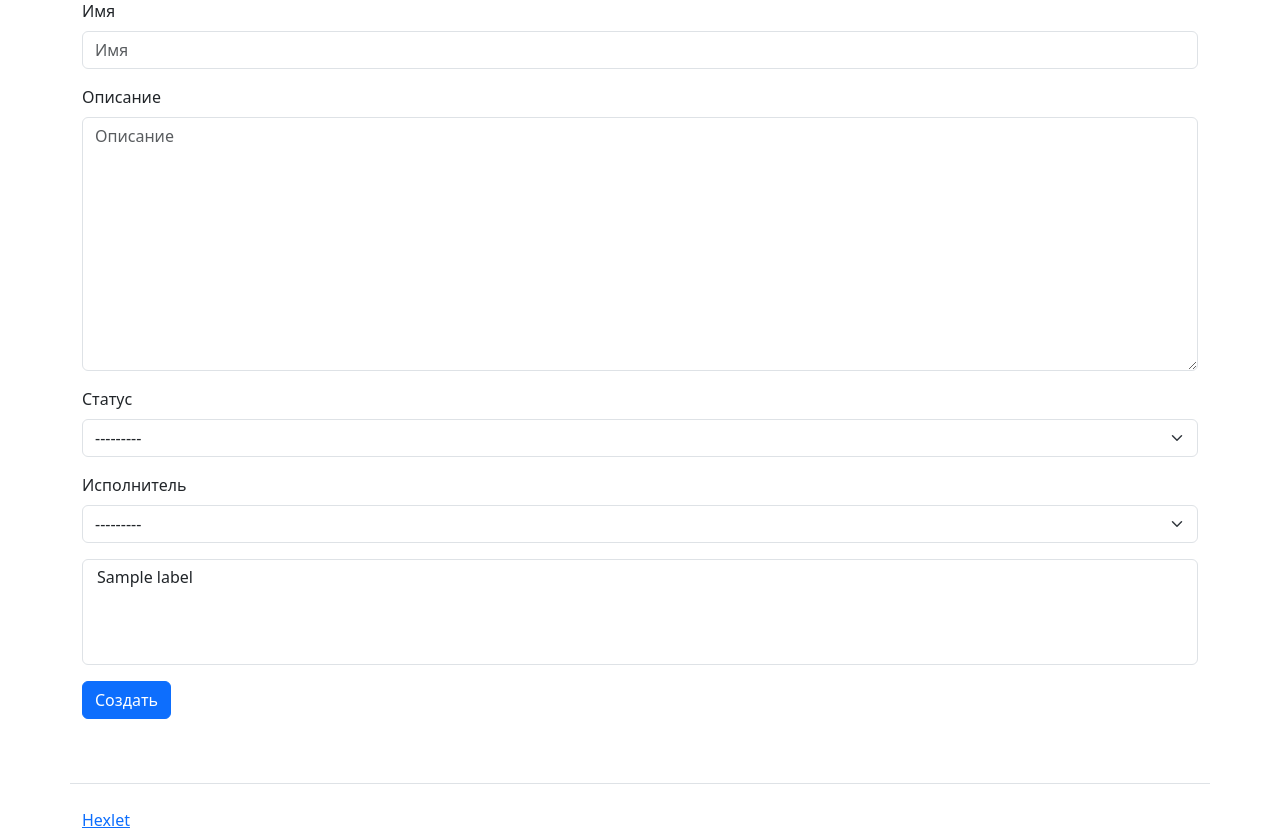
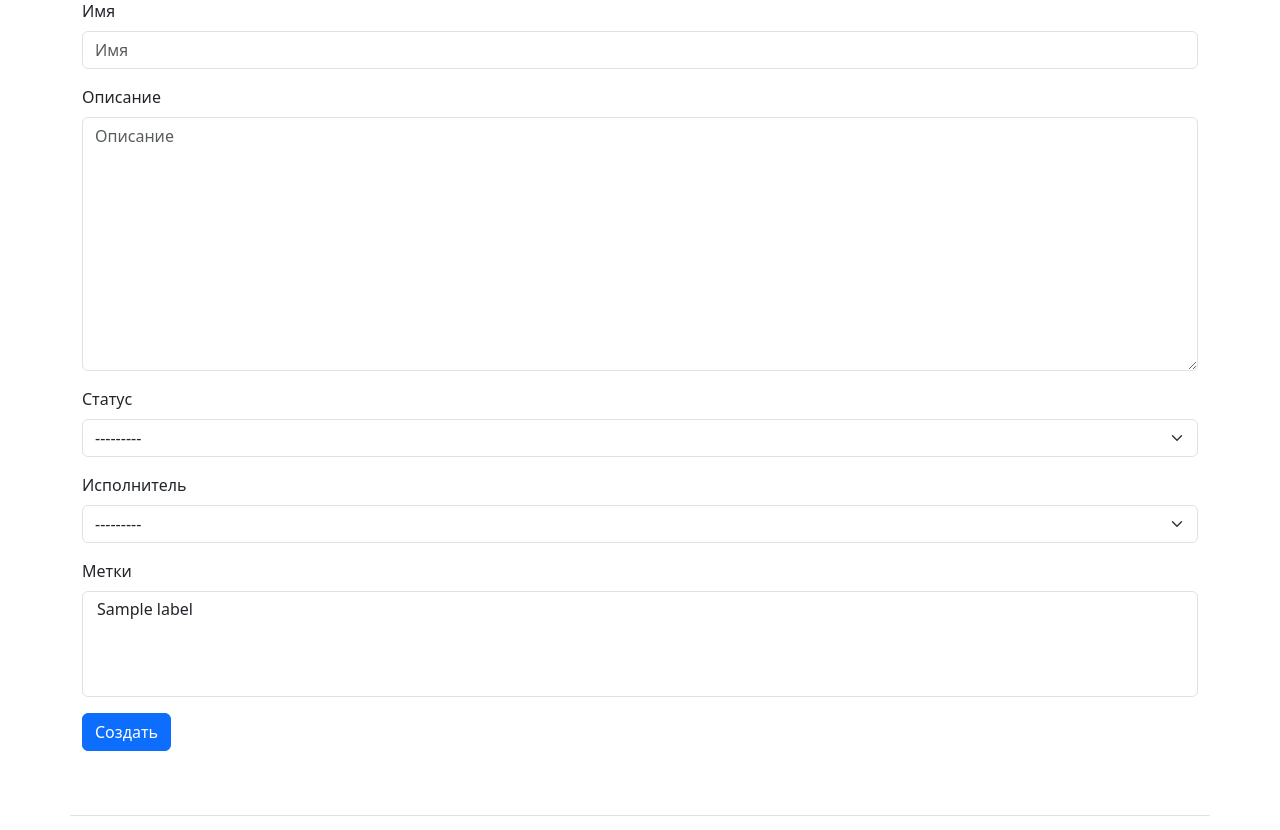
Before and after one commit to Anton-95/python-project-52, a Django app: page /tasks/create/ in a window 1280 px wide. Shown: the part 153-983 px from the top of the page. Run offline with Django 5.2, Linux system fonts and the light colour scheme; a user stored in the database is signed in; tables that the repository leaves empty hold one stand-in row (values such as "Sample post"); some libraries are stand-ins or nearby versions.

```diff
--- a/task_manager/templates/tasks/tasks_create.html
+++ b/task_manager/templates/tasks/tasks_create.html
@@ -23,6 +23,7 @@
     {{ form.executor }}
 </div>
 <div class="mb-3">
+<label class="form-label" for="id_executor">Метки</label>
     {{ form.label }}
 </div>
   <input class="btn btn-primary" type="submit" value="{{ button }}">
```
